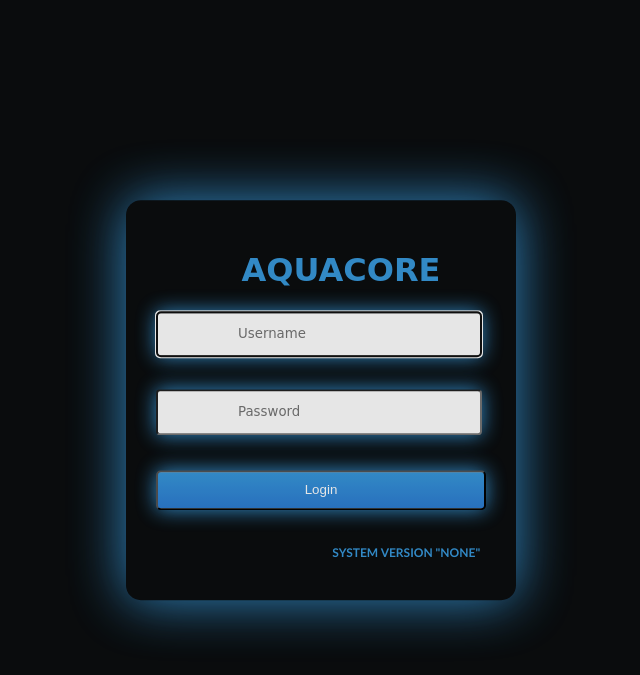
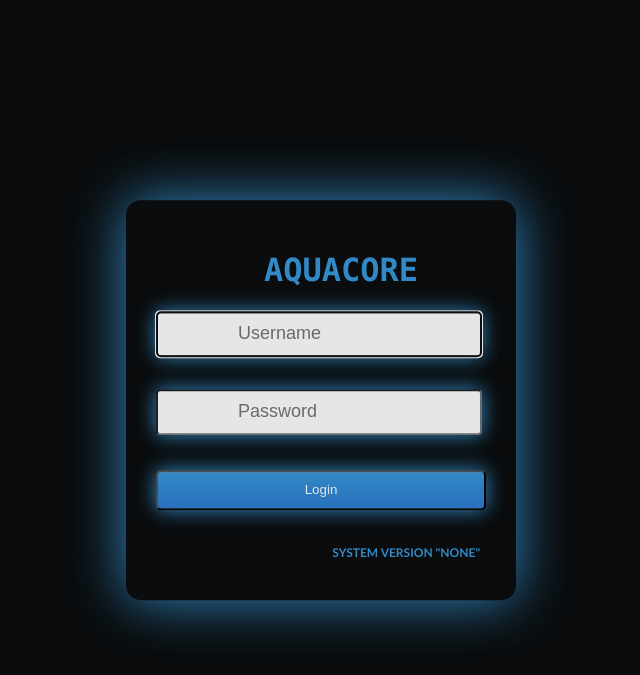
Before and after one commit to tomahawksmail/AquaCore, a Flask app: page /login in a window 1280 px wide. Shown: the top 675 px of the page, without its empty margins (319-959 px from the left). Run offline with Flask 3, Linux system fonts and the light colour scheme; parts of the project's set-up code (start-up, migrations or seed data) failed here and were passed over.

Commit message:
work on WiFi

```diff
--- a/contacts.txt
+++ b/contacts.txt
@@ -50,3 +50,6 @@ sudo nmcli dev wifi connect wifi_name password wifi_password
 sudo create_ap -g 192.168.50.1 -n wlan0 AquaCore orangepi --no-virt
 
 sudo nano /etc/NetworkManager/NetworkManager.conf
+
+40 lm/l
+227 x 40 = 9000 lm
--- a/main.py
+++ b/main.py
@@ -8,6 +8,7 @@ from dotenv import load_dotenv
 import pymysql
 import hashlib
 import logging
+import accesspoint
 
 
 app = Flask(__name__)
@@ -16,18 +17,15 @@ load_dotenv()
 connection = pymysql.connect(host=os.environ.get('HOST'),
                              user=os.environ.get('USER'),
                              password=os.environ.get('PASSWORD'),
-                             database=os.environ.get('DATABASE'))
+                             database=os.environ.get('DATABASE'),
+                             autocommit=True)
+
 
 version = os.environ.get('VERSION')
 app.secret_key = os.environ.get('SECRET_KEY')
 appAP.secret_key = os.environ.get('SECRET_KEY')
 app.config['SESSION_PERMANENT'] = False
-
-
-import accesspoint
-
-
-
+appAP.config['SESSION_PERMANENT'] = False
 
 
 
@@ -455,22 +453,22 @@ def ap():
             ssid = request.form["ssid"]
             password = request.form["password"]
             updateWiFiCreds(ssid, password)
-            run('sudo reboot', check=True)
-        return redirect("/")
+            flash("Credentials are saved")
+            time.sleep(2)
+        return redirect("/ap")
 
 
 def updateWiFiCreds(ssid, password):
-    status = 0
-    SQLupdate = f"Update WiFi set SSID = '{ssid}', PASSWORD = '{password}', `status` = {status}"
     try:
         connection.connect()
         with connection.cursor() as cursor:
+            SQLupdate = f"Update `WiFi` set SSID = '{ssid}', PASSWORD = '{password}'"
             cursor.execute(SQLupdate)
             connection.commit()
-        cursor.close()
-        connection.close()
     except Exception as E:
         print(E)
+    finally:
+        connection.close()
 
 
 def conncetToWiFi():
@@ -504,10 +502,12 @@ def changeWiFIStatus(status):
     return result
 
 def runFlaskAP():
-    appAP.run(debug=True, host='192.168.150.5', port=8080, threaded=True)
+    appAP.run(debug=False, host='0.0.0.0', port=8080)
+
 
 
 if __name__ == "__main__":
+
     if accesspoint.checkwifi():
         print("connected")
         app.run(debug=True, host='0.0.0.0', port=5000, threaded=True)
@@ -522,6 +522,7 @@ if __name__ == "__main__":
             t2.start()
             t1.join()
             t2.join()
+            changeWiFIStatus(status=0)
             # accesspoint.startAP()
             # appAP.run(debug=True, host='0.0.0.0', port=8080, threaded=True)
         elif checkWiFiStatus() == 0:
--- a/static/css/login.css
+++ b/static/css/login.css
@@ -9,7 +9,7 @@ h1 {
     color: #3798db;
     text-transform: uppercase;
     padding-left: 40px;
-    font-family: cursive;
+    font-family: Lucida Console;
     text-align: center;
     text-shadow: #374444;
 
@@ -59,7 +59,8 @@ h3 {
     width: 240px;
     height: 40px;
     color: #3798db;
-    font-family: cursive;
+    font-family: Arial;
+    font-size: large;
     box-shadow: 0 0 20px #3798db;
 }
 
@@ -68,7 +69,7 @@ h3 {
     border-radius: 4px;
     width: 240px;
     height: 40px;
-    font-family: cursive;
+    font-size: large;
     color: #3798db;
     box-shadow: 0 0 20px #3798db;
 }
```
